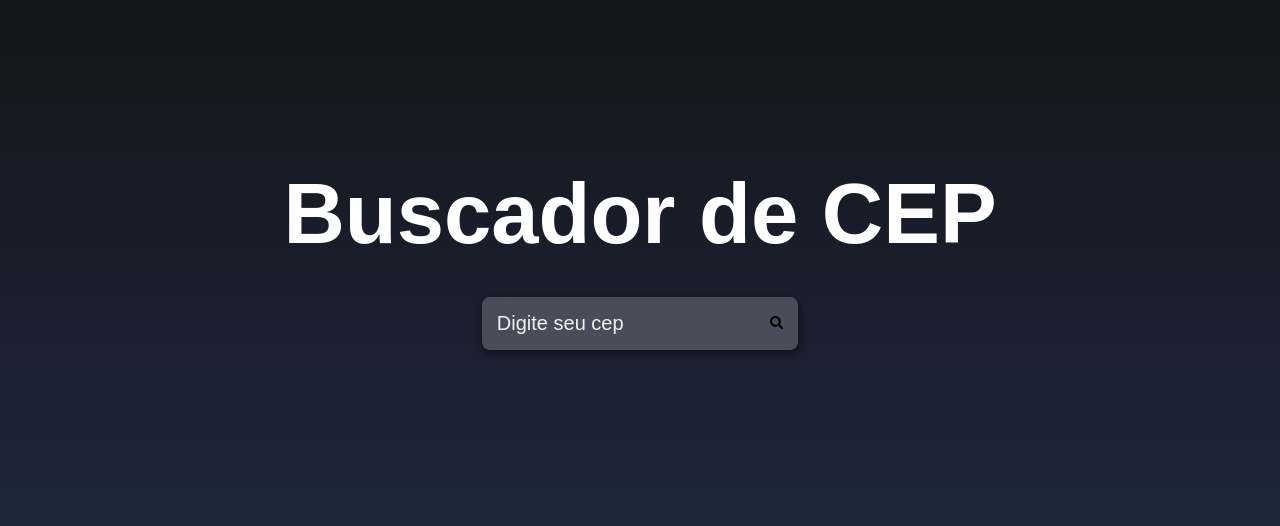
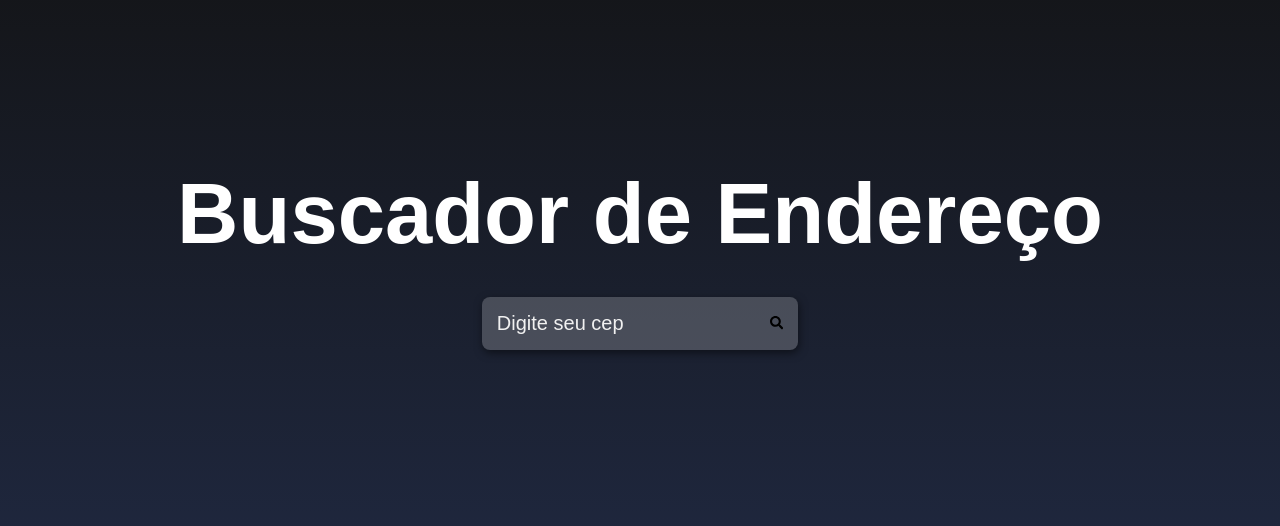
Before and after one commit to elieljuniorm/buscador, a React (Create React App) app: page / in a window 1280 px wide. Shown: the part 126-652 px from the top of the page. Built offline with nearby package versions, Linux system fonts and the light colour scheme; the HTML template or start-up script is replaced by a standard one.

Commit message:
mudança de nome

```diff
--- a/public/index.html
+++ b/public/index.html
@@ -9,7 +9,7 @@
     <link rel="shortcut icon" href="favicon.ico" type="image/x-icon">
     <link rel="manifest" href="%PUBLIC_URL%/manifest.json" />
 
-    <title>Buscador de CEP</title>
+    <title>Buscador de endereço</title>
 
   </head>
 
--- a/src/main/Container.js
+++ b/src/main/Container.js
@@ -37,7 +37,7 @@ function Container() {
 
   return (
     <div className={ styles.container }>
-        <h1 className={ styles.title }>Buscador de CEP</h1>
+        <h1 className={ styles.title }>Buscador de Endereço</h1>
 
         <div className={ styles.containerInput }>
 
```
